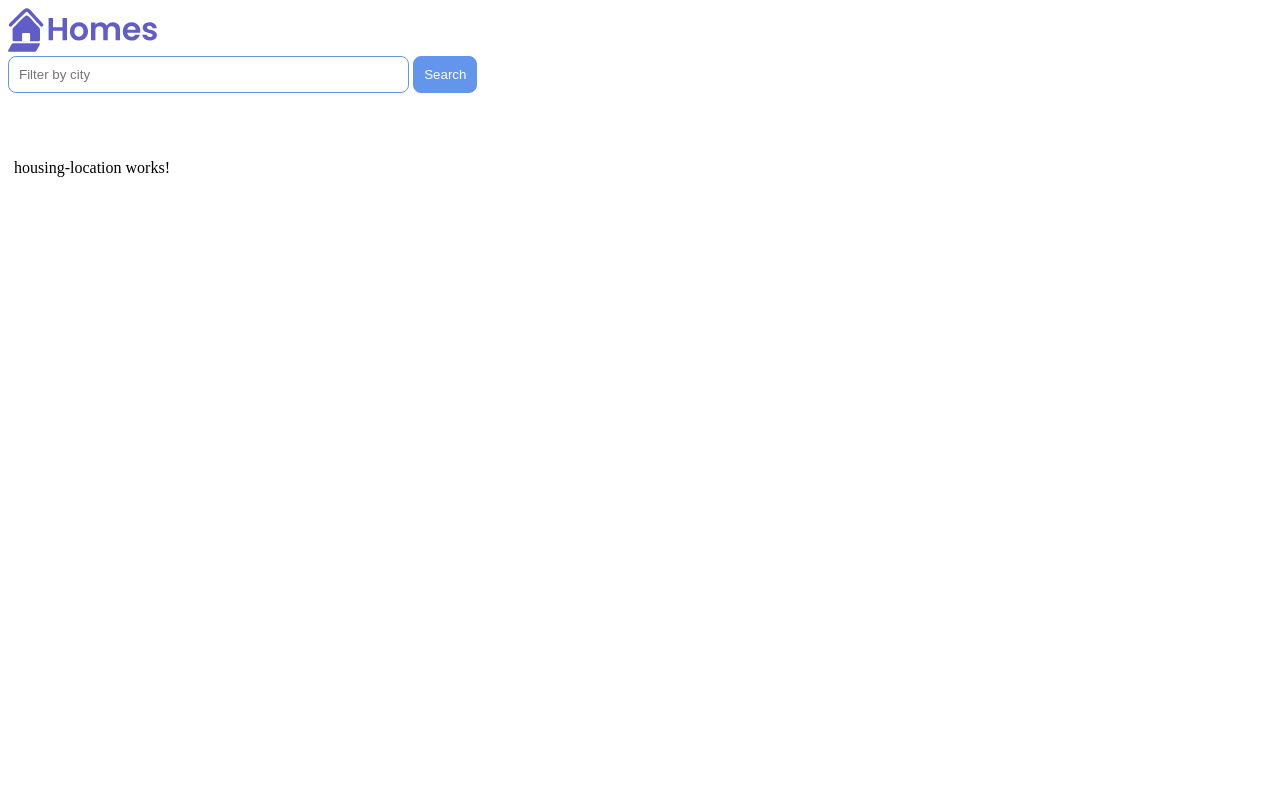
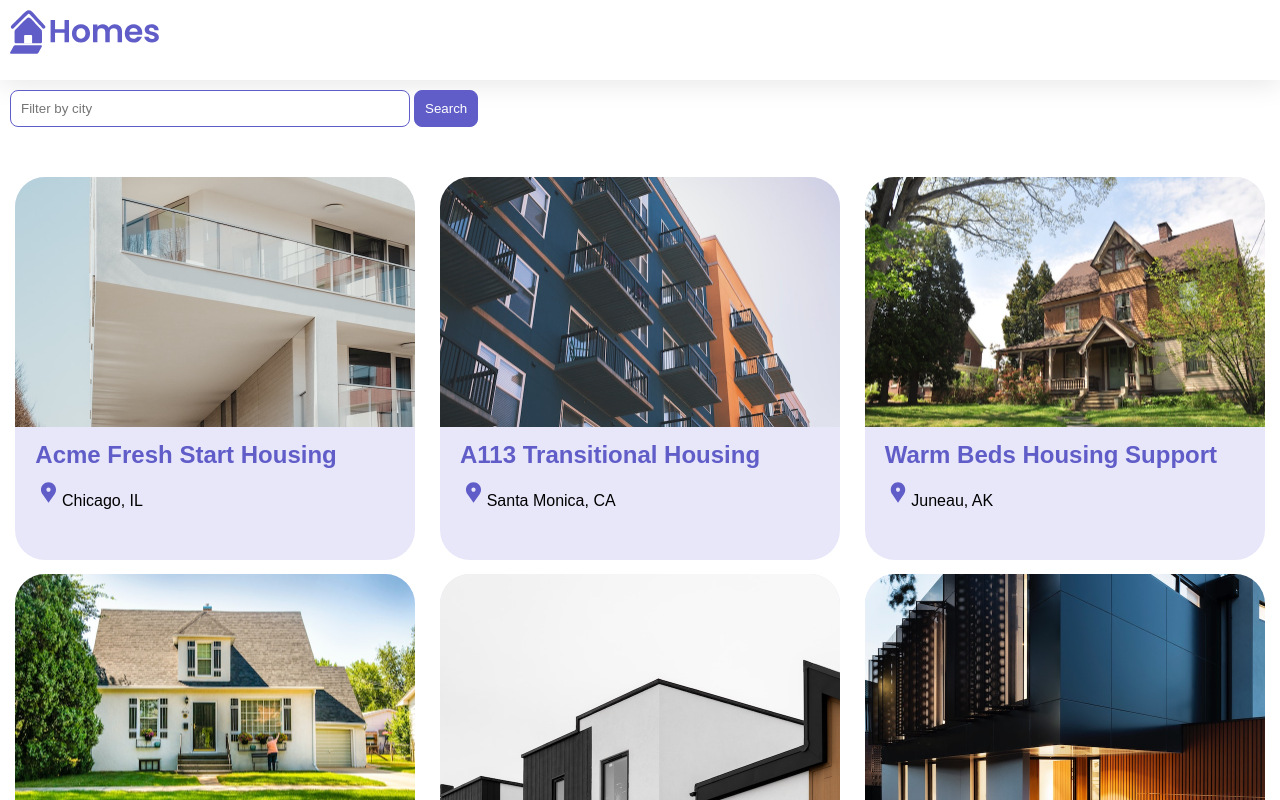
Before and after one commit to newmanwell/angular-homes, an Angular app: page / in a window 1280 px wide. Shown: the top 800 px of the page. Built offline with nearby package versions, Linux system fonts and the light colour scheme.

Commit message:
all houses now dispaly on home page with styling

```diff
--- a/src/app/app.component.css
+++ b/src/app/app.component.css
@@ -0,0 +1,12 @@
+:host {
+  --content-padding: 10px;
+}
+header {
+  display: block;
+  height: 60px;
+  padding: var(--content-padding);
+  box-shadow: 0px 5px 25px var(--shadow-color);
+}
+.content {
+  padding: var(--content-padding);
+}
--- a/src/app/home/home.component.css
+++ b/src/app/home/home.component.css
@@ -8,7 +8,7 @@
 }
 
 input[type='text'] {
-  border: solid 1px cornflowerblue;
+  border: solid 1px var(--primary-color);
   padding: 10px;
   border-radius: 8px;
   margin-right: 4px;
@@ -18,8 +18,8 @@
 
 button {
   padding: 10px;
-  border: solid 1px cornflowerblue;
-  background: cornflowerblue;
+  border: solid 1px var(--primary-color);
+  background: var(--primary-color);
   color: white;
   border-radius: 8px;
 }
--- a/src/app/home/home.component.ts
+++ b/src/app/home/home.component.ts
@@ -1,6 +1,7 @@
 import { Component } from '@angular/core';
 import { CommonModule } from '@angular/common';
 import { HousingLocationComponent } from '../housing-location/housing-location.component';
+import { HousingLocation } from '../housing-location';
 
 @Component({
   selector: 'app-home',
@@ -14,11 +15,116 @@
       </form>
     </section>
     <section class='results'>
-      <app-housing-location></app-housing-location>
+      <app-housing-location
+        *ngFor="let housingLocation of housingLocationList"
+        [housingLocation] = "housingLocation" >
+      </app-housing-location>
     </section>
   `,
   styleUrls: ['./home.component.css']
 })
+
 export class HomeComponent {
-
+  housingLocationList: HousingLocation[] = [
+    {
+      id: 0,
+      name: 'Acme Fresh Start Housing',
+      city: 'Chicago',
+      state: 'IL',
+      photo: '/assets/bernard-hermant-CLKGGwIBTaY-unsplash.jpg',
+      availableUnits: 4,
+      wifi: true,
+      laundry: true
+    },
+    {
+      id: 1,
+      name: 'A113 Transitional Housing',
+      city: 'Santa Monica',
+      state: 'CA',
+      photo: '/assets/brandon-griggs-wR11KBaB86U-unsplash.jpg',
+      availableUnits: 0,
+      wifi: false,
+      laundry: true
+    },
+    {
+      id: 2,
+      name: 'Warm Beds Housing Support',
+      city: 'Juneau',
+      state: 'AK',
+      photo: '/assets/i-do-nothing-but-love-lAyXdl1-Wmc-unsplash.jpg',
+      availableUnits: 1,
+      wifi: false,
+      laundry: false
+    },
+    {
+      id: 3,
+      name: 'Homesteady Housing',
+      city: 'Chicago',
+      state: 'IL',
+      photo: '/assets/ian-macdonald-W8z6aiwfi1E-unsplash.jpg',
+      availableUnits: 1,
+      wifi: true,
+      laundry: false
+    },
+    {
+      id: 4,
+      name: 'Happy Homes Group',
+      city: 'Gary',
+      state: 'IN',
+      photo: '/assets/krzysztof-hepner-978RAXoXnH4-unsplash.jpg',
+      availableUnits: 1,
+      wifi: true,
+      laundry: false
+    },
+    {
+      id: 5,
+      name: 'Hopeful Apartment Group',
+      city: 'Oakland',
+      state: 'CA',
+      photo: '/assets/r-architecture-JvQ0Q5IkeMM-unsplash.jpg',
+      availableUnits: 2,
+      wifi: true,
+      laundry: true
+    },
+    {
+      id: 6,
+      name: 'Seriously Safe Towns',
+      city: 'Oakland',
+      state: 'CA',
+      photo: '/assets/phil-hearing-IYfp2Ixe9nM-unsplash.jpg',
+      availableUnits: 5,
+      wifi: true,
+      laundry: true
+    },
+    {
+      id: 7,
+      name: 'Hopeful Housing Solutions',
+      city: 'Oakland',
+      state: 'CA',
+      photo: '/assets/r-architecture-GGupkreKwxA-unsplash.jpg',
+      availableUnits: 2,
+      wifi: true,
+      laundry: true
+    },
+    {
+      id: 8,
+      name: 'Seriously Safe Towns',
+      city: 'Oakland',
+      state: 'CA',
+      photo: '/assets/saru-robert-9rP3mxf8qWI-unsplash.jpg',
+      availableUnits: 10,
+      wifi: false,
+      laundry: false
+    },
+    {
+      id: 9,
+      name: 'Capital Safe Towns',
+      city: 'Portland',
+      state: 'OR',
+      photo: '/assets/webaliser-_TPTXZd9mOo-unsplash.jpg',
+      availableUnits: 6,
+      wifi: true,
+      laundry: true
+    }
+  ];
 }
--- /dev/null
+++ b/src/app/housing-location.ts
@@ -0,0 +1,10 @@
+export interface HousingLocation {
+  id: number,
+  name: string,
+  city: string,
+  state: string,
+  photo: string,
+  availableUnits: number,
+  wifi: boolean,
+  laundry: boolean,
+}
--- a/src/app/housing-location/housing-location.component.css
+++ b/src/app/housing-location/housing-location.component.css
@@ -0,0 +1,31 @@
+.listing {
+  background: var(--accent-color);
+  border-radius: 30px;
+  padding-bottom: 30px;
+}
+.listing-heading {
+  color: var(--primary-color);
+  padding: 10px 20px 0 20px;
+}
+.listing-photo {
+  height: 250px;
+  width: 100%;
+  object-fit: cover;
+  border-radius: 30px 30px 0 0;
+}
+.listing-location {
+  padding: 10px 20px 20px 20px;
+}
+.listing-location::before {
+  content: url("/assets/location-pin.svg") / "";
+}
+
+section.listing a {
+  padding-left: 20px;
+  text-decoration: none;
+  color: var(--primary-color);
+}
+section.listing a::after {
+  content: "\203A";
+  margin-left: 5px;
+}
--- a/src/app/housing-location/housing-location.component.ts
+++ b/src/app/housing-location/housing-location.component.ts
@@ -1,17 +1,20 @@
-import { Component } from '@angular/core';
+import { Component, Input } from '@angular/core';
 import { CommonModule } from '@angular/common';
+import { HousingLocation } from '../housing-location';
 
 @Component({
   selector: 'app-housing-location',
   standalone: true,
   imports: [CommonModule],
   template: `
-    <p>
-      housing-location works!
-    </p>
+    <section class='listing'>
+      <img class='listing-photo' [src]='housingLocation.photo' alt='Photo of {{ housingLocation.name }}'>
+      <h2 class='listing-heading'>{{ housingLocation.name }}</h2>
+      <p class='listing-location'>{{ housingLocation.city }}, {{ housingLocation.state }}</p>
+    </section>
   `,
   styleUrls: ['./housing-location.component.css']
 })
 export class HousingLocationComponent {
-
+  @Input() housingLocation!:HousingLocation;
 }
--- a/src/styles.css
+++ b/src/styles.css
@@ -1 +1,22 @@
-/* You can add global styles to this file, and also import other style files */
+* {
+  margin: 0;
+  padding: 0;
+}
+
+body {
+  font-family: 'Be Vietnam Pro', sans-serif;
+}
+:root {
+  --primary-color: #605DC8;
+  --secondary-color: #8B89E6;
+  --accent-color: #e8e7fa;
+  --shadow-color: #E8E8E8;
+}
+
+button.primary {
+  padding: 10px;
+  border: solid 1px var(--primary-color);
+  background: var(--primary-color);
+  color: white;
+  border-radius: 8px;
+}
```
